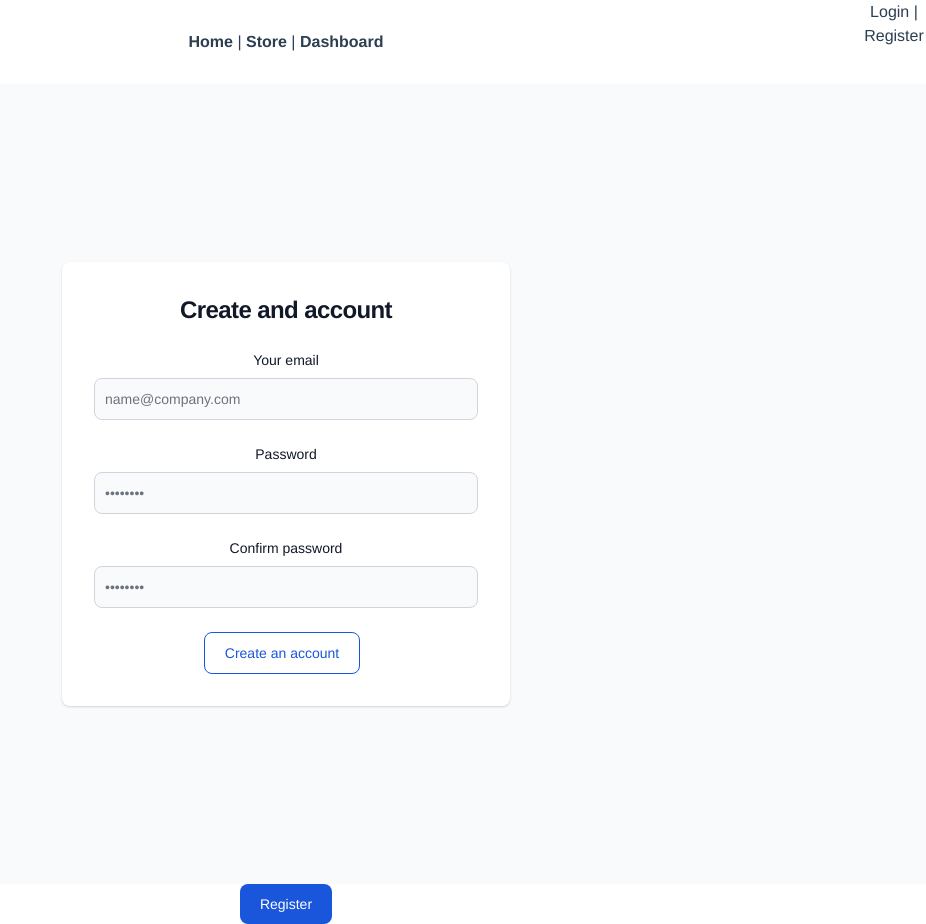
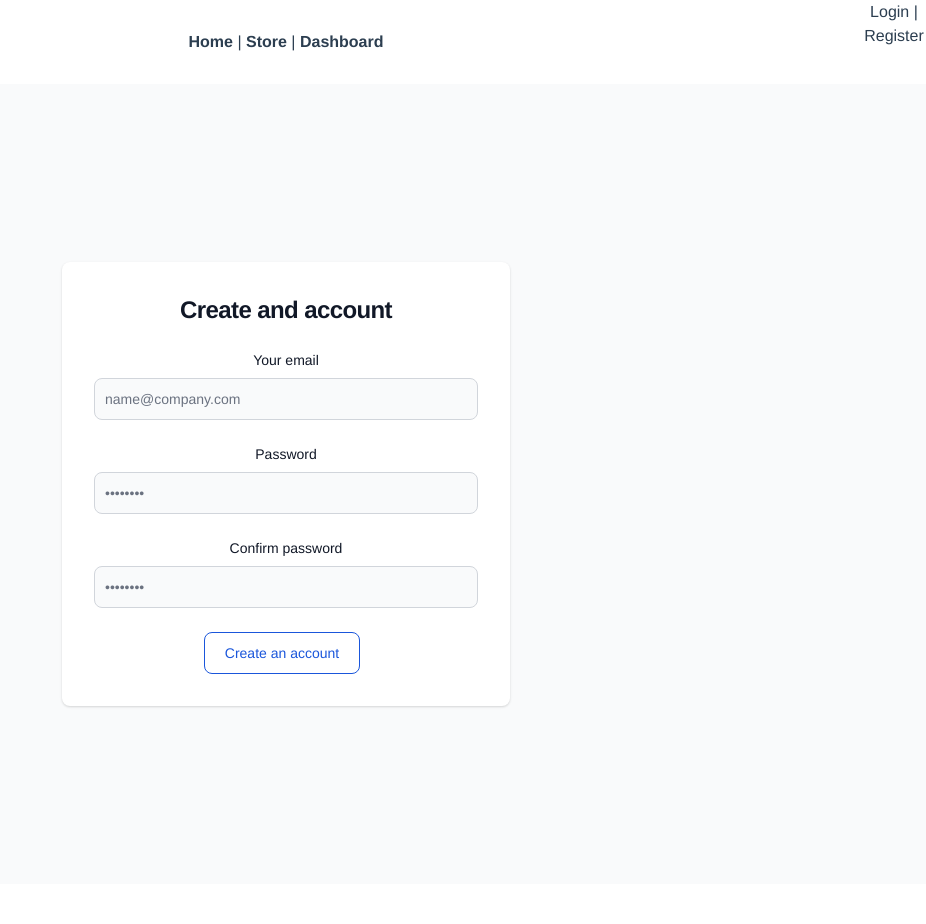
Before and after one commit to AyakorK/Project_Vue.js, a Vue app in the folder admin_dashboard/: page /register in a window 1280 px wide. Shown: the whole page, without its empty margins (354-1280 px from the left). After the commit the page ends 884 px from the top, so only its background shows below. Built offline with nearby package versions, Linux system fonts and the light colour scheme; what tw-elements would draw is missing.

Commit message:
Get rid of the register button

```diff
--- a/admin_dashboard/src/components/Account/RegisterComponent/RegisterComponent.html
+++ b/admin_dashboard/src/components/Account/RegisterComponent/RegisterComponent.html
@@ -27,5 +27,3 @@
         </div>
     </div>
 </section>
-
-<button @click="register" class="text-white bg-blue-700 hover:bg-blue-800 focus:ring-4 focus:outline-none focus:ring-blue-300 font-medium rounded-lg text-sm px-5 py-2.5 text-center">Register</button>
```
